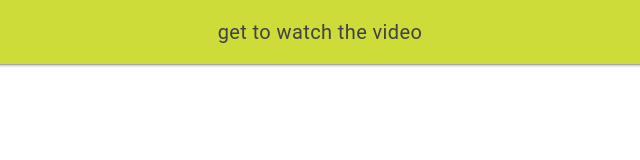
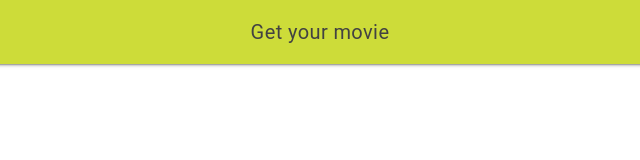
Before and after one commit to MTHS-ICS2O-2-2022/ICS2O-Unit-5-03-Osamah-Hasan, a plain HTML site: page index.html in a window 1280 px wide. Shown: the full height of the page, 320-960 px from the left. Drawn offline with nearby package versions, Linux system fonts and the light colour scheme.

Commit message:
update 0.3

```diff
--- a/index.html
+++ b/index.html
@@ -13,7 +13,7 @@
     <link rel="icon" type="image/png" sizes="32x32" href="favicon-32x32.png" />
     <link rel="icon" type="image/png" sizes="16x16" href="favicon-16x16.png" />
     <link rel="manifest" href="site.webmanifest" />
-    <title>what video you should watch</title>
+    <title>Age Movies</title>
   </head>
   <body>
     <script defer src="https://code.getmdl.io/1.3.0/material.min.js"></script>
@@ -21,7 +21,7 @@
     <div class="mdl-layout mdl-js-layout mdl-layout--fixed-header">
       <header class="mdl-layout__header">
         <div class="mdl-layout__header-row">
-          <span class="mdl-layout-title">get to watch the video</span>
+          <span class="mdl-layout-title">Get your movie</span>
         </div>
       </header>
     </div>
```
Also changed, not shown: design/flowchart.png (added), design/storyboard.png (added), 2 other files.
